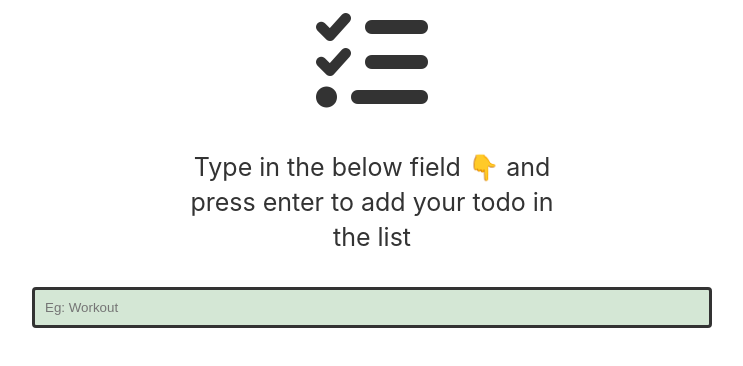
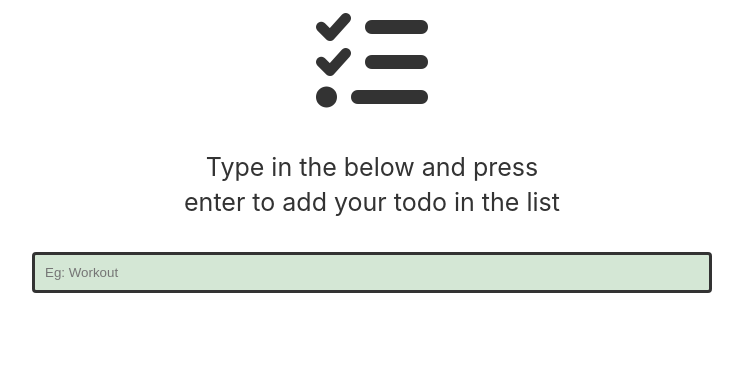
Before and after one commit to addy2510/todo, a plain HTML site: page index.html in a window 1280 px wide. Shown: the part 230-596 px from the top of the page, without its empty margins (268-1011 px from the left). Drawn offline with Linux system fonts and the light colour scheme.

Commit message:
Update index.html

```diff
--- a/index.html
+++ b/index.html
@@ -5,7 +5,7 @@
     <meta charset="UTF-8">
     <meta http-equiv="X-UA-Compatible" content="IE=edge">
     <meta name="viewport" content="width=device-width, initial-scale=1.0">
-    <title>Scratch JS Todo list learn by concept clear</title>
+    <title>Todo list</title>
     <link rel="stylesheet" href="style.css" />
     <script async defer src="https://buttons.github.io/buttons.js"></script>
     <style>
@@ -40,7 +40,7 @@
             <h1 class="app-title">My Todo</h1>
             <i class="fas fa-tasks icon"></i>
             <p class="empty-state__description">
-                Type in the below field 👇 and press enter to add your todo in the list
+                Type in the below and press enter to add your todo in the list
             </p>
         </div>
         <form class="formselect">
```
